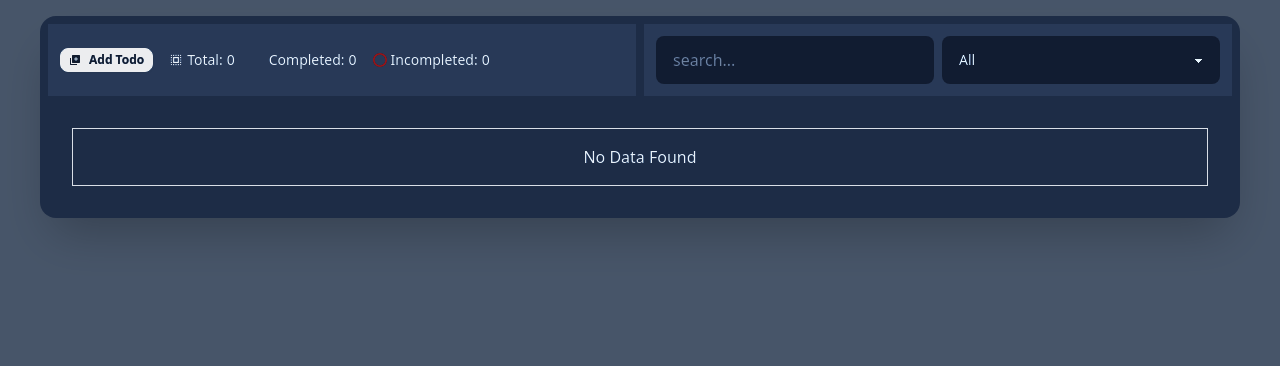
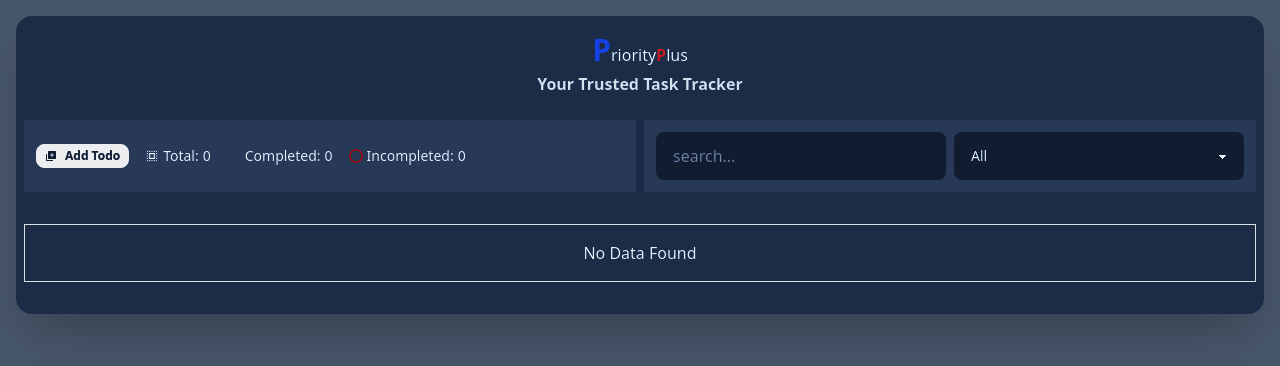
Before and after one commit to AbdusSattar-70/PriorityPlus, a React (Vite) app: page / in a window 1280 px wide. Shown: the top 366 px of the page. Built offline with nearby package versions, Linux system fonts and the light colour scheme; some icons are missing.

Commit message:
Refactor style and make code more modular for separation of concern

```diff
--- a/src/components/DefaultLayout.tsx
+++ b/src/components/DefaultLayout.tsx
@@ -19,7 +19,7 @@ const DefaultLayout = () => {
           <div className="flex h-screen overflow-hidden">
             <div className="relative flex flex-1 flex-col overflow-y-auto overflow-x-hidden">
               <main>
-                <div className="mx-auto max-w-screen-2xl px-4 md:px-6 2xl:px-4">
+                <div className="mx-auto max-w-screen-2xl">
                   <Suspense fallback={<Spinner />}>
                     <Outlet />
                   </Suspense>
--- a/src/components/Home.tsx
+++ b/src/components/Home.tsx
@@ -6,8 +6,18 @@ const Home = () => {
     <section className="w-full">
       <div className="hero hero-content max-h-screen mix-blend-hard-light">
         <div className="card w-full flex-shrink-0 bg-slate-700 shadow-2xl">
+          <div className="flex flex-col items-center justify-center gap-1 p-4">
+            <h1 className="text-bodydark1 font-light">
+              <span className="text-3xl font-bold text-blue-600">P</span>riority
+              <span className="font-semibold text-red-600">P</span>
+              lus
+            </h1>
+            <h2 className=" font-bold text-slate-200">
+              Your Trusted Task Tracker
+            </h2>
+          </div>
           <TodoManagement />
-          <div className="card-body max-h-96 overflow-auto pt-0">
+          <div className="card-body max-h-96 overflow-auto px-2 pt-0">
             <TodoList />
           </div>
         </div>
--- /dev/null
+++ b/src/components/Todo/SearchTodo.tsx
@@ -0,0 +1,25 @@
+import { useDispatch, useSelector } from "react-redux";
+import { RootState } from "../../redux/store";
+import { searchAction } from "../../redux/todoSlice";
+
+const SearchTodo = () => {
+  const dispatch = useDispatch();
+  const searchTerm = useSelector((state: RootState) => state.todos.searchTerm);
+  return (
+    <div className="form-control">
+      <label className="label sr-only">
+        <span className="label-text">search</span>
+      </label>
+      <input
+        type="search"
+        placeholder="search..."
+        value={searchTerm}
+        onChange={(e) => dispatch(searchAction(e.target.value))}
+        className="input input-bordered bg-slate-800"
+        required
+      />
+    </div>
+  );
+};
+
+export default SearchTodo;
--- a/src/components/Todo/TodoManagement.tsx
+++ b/src/components/Todo/TodoManagement.tsx
@@ -2,17 +2,15 @@ import { FaCircleCheck } from "react-icons/fa6";
 import { BiSolidAddToQueue } from "react-icons/bi";
 import { ImRadioUnchecked } from "react-icons/im";
 import { MdSelectAll } from "react-icons/md";
-import { useDispatch, useSelector } from "react-redux";
+import { useSelector } from "react-redux";
 import { RootState } from "../../redux/store";
 import { useRef } from "react";
 import FilterBy from "./FilterBy";
 import CreateTodo from "./CreateTodo";
-import { searchAction } from "../../redux/todoSlice";
+import SearchTodo from "./SearchTodo";
 
 const TodoManagement = () => {
-  const dispatch = useDispatch();
   const AddTodoModalRef = useRef<HTMLDialogElement | null>(null);
-  const searchTerm = useSelector((state: RootState) => state.todos.searchTerm);
   const todos = useSelector((state: RootState) => state.todos.todos);
   const completedTodos = todos.filter((todo) => todo.completed);
   const incompletedTodos = todos.filter((todo) => !todo.completed);
@@ -42,19 +40,7 @@ const TodoManagement = () => {
         </div>
 
         <div className="grid grid-cols-1 gap-2 bg-slate-600 p-3 sm:grid-cols-2">
-          <div className="form-control">
-            <label className="label sr-only">
-              <span className="label-text">search</span>
-            </label>
-            <input
-              type="search"
-              placeholder="search..."
-              value={searchTerm}
-              onChange={(e) => dispatch(searchAction(e.target.value))}
-              className="input input-bordered bg-slate-800"
-              required
-            />
-          </div>
+          <SearchTodo />
           <FilterBy />
         </div>
       </section>
--- a/src/redux/todoSlice.ts
+++ b/src/redux/todoSlice.ts
@@ -2,6 +2,11 @@ import { createSlice } from "@reduxjs/toolkit";
 import { PayloadAction } from "@reduxjs/toolkit";
 import { Priority, TodoStateType, TodoType } from "../utils/types";
 import { FilterTodos } from "../utils/types";
+
+// Function to update local storage
+const updateLocalStorage = (state: TodoStateType) => {
+  localStorage.setItem("myTodo", JSON.stringify(state));
+};
 
 const initialState: TodoStateType = localStorage.getItem("myTodo")
   ? JSON.parse(localStorage.getItem("myTodo")!)
@@ -17,7 +22,7 @@ export const todoSlice = createSlice({
   reducers: {
     addTodo: (state, action: PayloadAction<TodoType>) => {
       state.todos.push(action.payload);
-      localStorage.setItem("myTodo", JSON.stringify(state));
+      updateLocalStorage(state);
     },
     editTodo: (
       state,
@@ -29,26 +34,26 @@ export const todoSlice = createSlice({
         todo.text = text;
         todo.priority = priority;
       }
-      localStorage.setItem("myTodo", JSON.stringify(state));
+      updateLocalStorage(state);
     },
     removeTodo: (state, action: PayloadAction<number>) => {
       state.todos = state.todos.filter((todo) => todo.id !== action.payload);
-      localStorage.setItem("myTodo", JSON.stringify(state));
+      updateLocalStorage(state);
     },
     toggleTodo: (state, action: PayloadAction<number>) => {
       const todo = state.todos.find((todo) => todo.id === action.payload);
       if (todo) {
         todo.completed = !todo.completed;
       }
-      localStorage.setItem("myTodo", JSON.stringify(state));
+      updateLocalStorage(state);
     },
     filterTodosAction: (state, action: PayloadAction<FilterTodos>) => {
       state.filterValue = action.payload;
-      localStorage.setItem("myTodo", JSON.stringify(state));
+      updateLocalStorage(state);
     },
     searchAction: (state, action: PayloadAction<string>) => {
       state.searchTerm = action.payload;
-      localStorage.setItem("myTodo", JSON.stringify(state));
+      updateLocalStorage(state);
     },
   },
 });
--- a/src/utils/constant.ts
+++ b/src/utils/constant.ts
@@ -1,13 +1,2 @@
-import { ActionType } from "./types";
-
-export const ACTION_TYPE: ActionType = {
-  ADD: "ADD",
-  EDIT: "EDIT",
-  TOGGLE: "TOGGLE",
-  REMOVE: "REMOVE",
-  COMPLETED: "COMPLETED",
-  INCOMPLETED: "INCOMPLETED",
-};
-
 export const DELETE_CONFIRMATION =
   "Are you sure you want to delete it? When deleted, it cannot be recovered.";
```
Also changed, not shown: src/utils/types.ts (+0 -9 lines).
